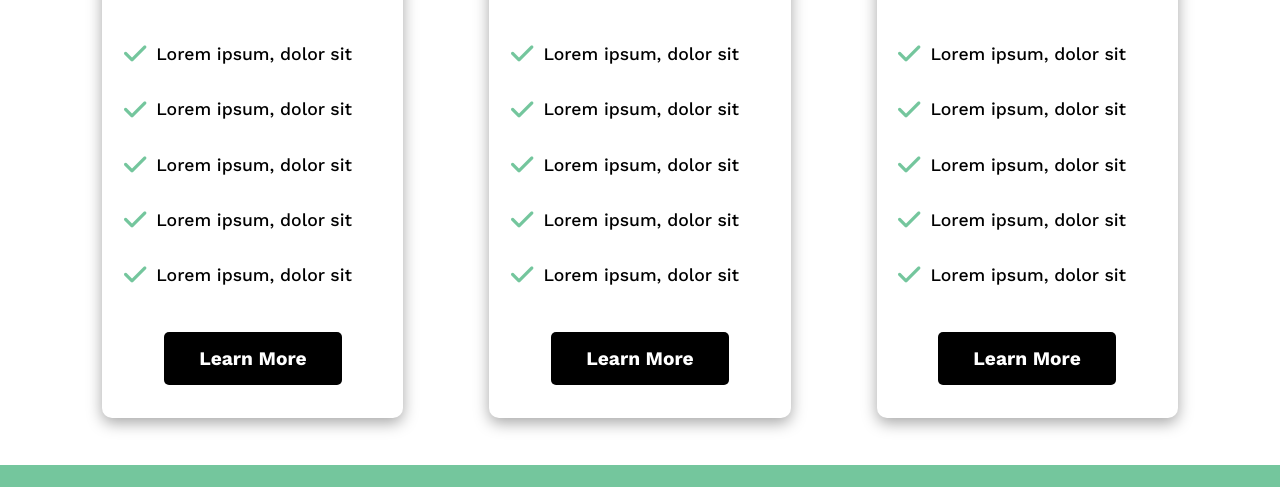
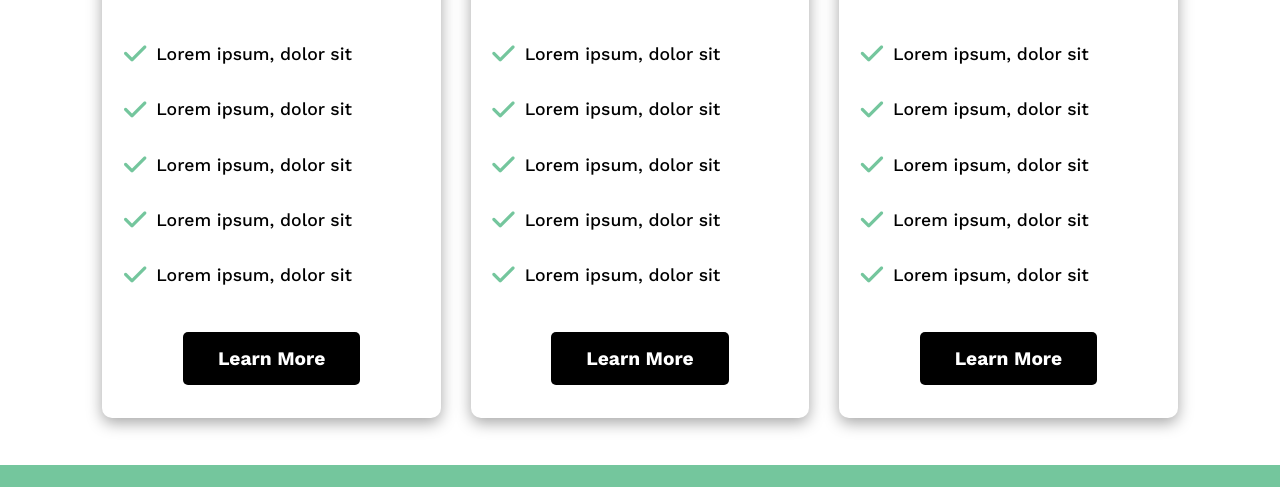
Before and after one commit to Shahzaib-Anees/Startup-WEB, a plain HTML site: page Sevices/index.html in a window 1280 px wide. Shown: the part 575-1062 px from the top of the page. Drawn offline with nearby package versions, Linux system fonts and the light colour scheme.

Commit message:
Configrations in Services page

```diff
--- a/Sevices/Services.CSS
+++ b/Sevices/Services.CSS
@@ -76,7 +76,8 @@ body {
     width: 100%;
     display: flex;
     align-items: center;
-    justify-content: space-between;
+    justify-content: center;
+    gap: 30px;
     padding: 2% 0%;
 }
 
@@ -84,7 +85,7 @@ body {
 /* Plans Details  */
 .plans-details {
     box-shadow: rgba(0, 0, 0, 0.35) 0px 5px 15px;
-    width: 28%;
+    width: 34%;
     padding: 3% 2%;
     border-radius: 10px;
 }
@@ -94,7 +95,7 @@ body {
     display: flex;
     flex-direction: column;
     align-items: center;
-    gap: 30px;
+    gap:30px;
 }
 
 /* Plan Header  */
```
